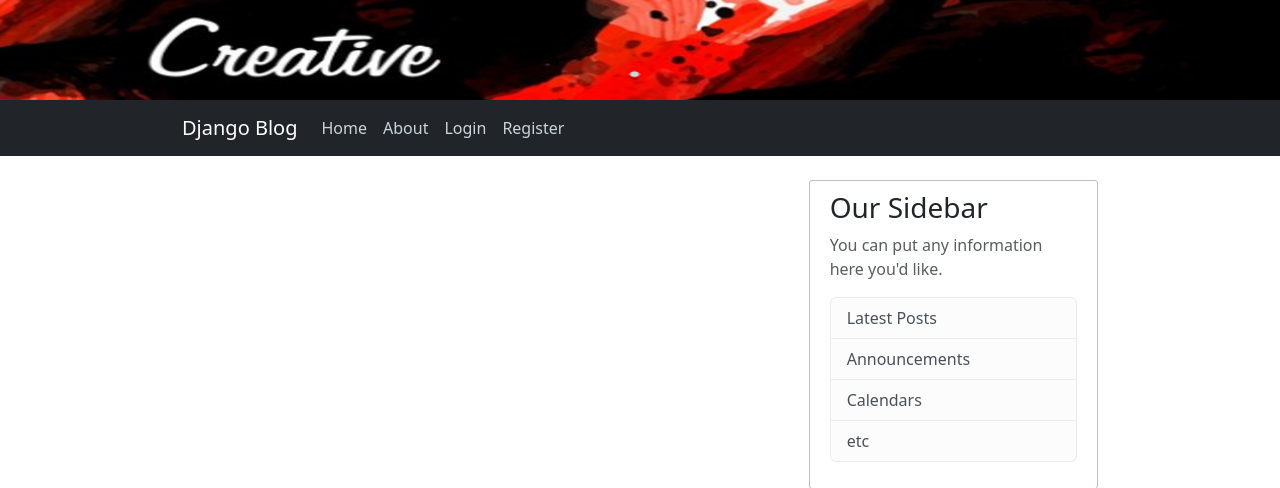
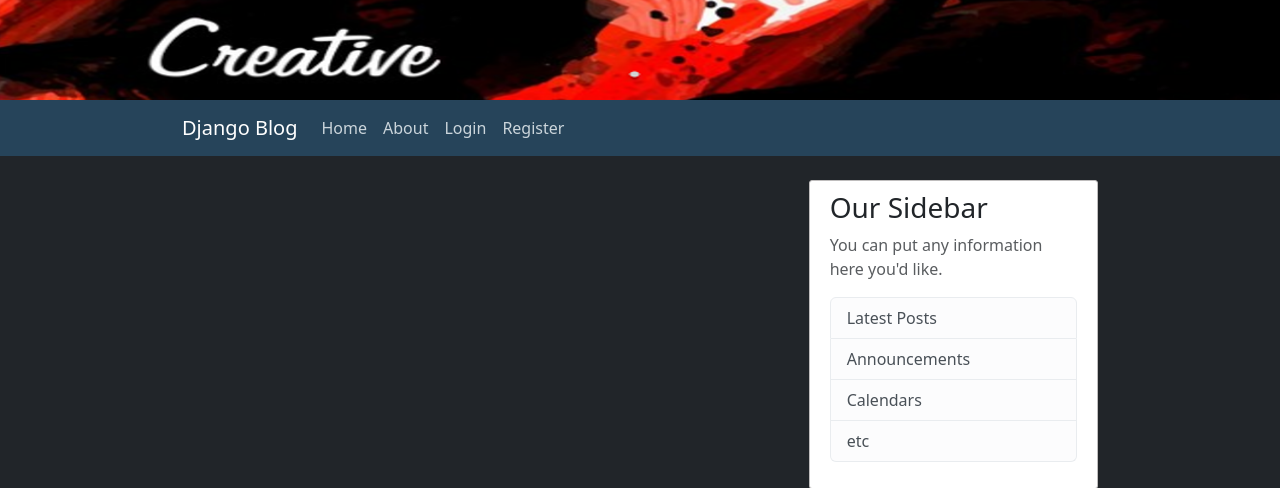
Before and after one commit to AHGh1386/django_project, a Django app: page / in a window 1280 px wide. Shown: the top 488 px of the page. Run offline with Django 4.2, Linux system fonts and the light colour scheme; data that the repository does not hold is empty.

Commit message:
add some changes in base.html

```diff
--- a/blog/templates/blog/base.html
+++ b/blog/templates/blog/base.html
@@ -21,13 +21,13 @@
       }
     </style>
   </head>
-  <body>
+  <body class="bg-dark">
     {% block header %}
     <img height=100px width=100% src="{% static 'blog/banner.jpg' %}" alt="banner">
     {% endblock header %}
     <header class="site-header">
-      <nav class="navbar navbar-expand-md navbar-dark bg-steel bg-dark">
-        <div class="container bg-dark">
+      <nav class="navbar navbar-expand-md navbar-dark bg-steel">
+        <div class="container">
           <a class="navbar-brand mr-4" href="{% url 'blog-home' %}">Django Blog</a>
           <button class="navbar-toggler" type="button" data-toggle="collapse" data-target="#navbarToggle" aria-controls="navbarToggle" aria-expanded="false" aria-label="Toggle navigation">
           <span class="navbar-toggler-icon"></span>
@@ -38,7 +38,7 @@
               <a class="nav-item nav-link" href="{% url 'blog-about' %}">About</a>
             </div>
             <!-- Navbar Right Side -->
-            <div class="navbar-nav nav-right bg-dark">
+            <div class="navbar-nav nav-right">
               {% if user.is_authenticated%}
                 <a class="nav-item nav-link" href="{% url 'profile' %}">Profile</a>
                 <a class="nav-item nav-link" href="{% url 'logout' %}">Logout</a>
@@ -54,7 +54,7 @@
 
     <br>
 
-    <main role="main" class="container">
+    <main role="main" class="container bg-dark">
       <div class="row">
         <div class="col-md-8">
           {% if messages %}
```
